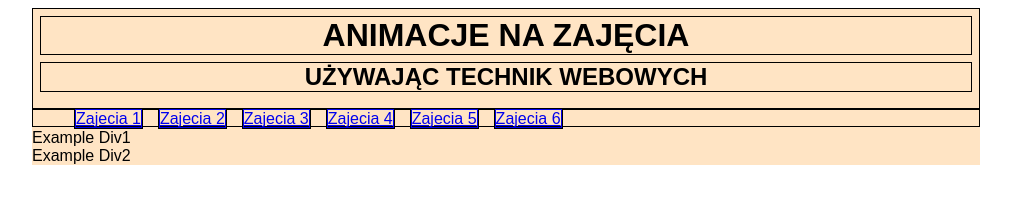
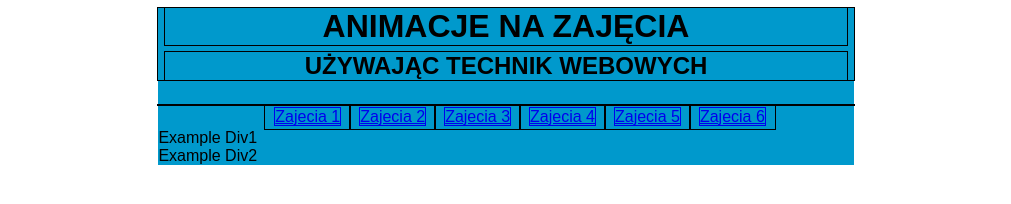
Before and after one commit to budzikt/WebPrimer, a website: page public_html/index.html in a window 1280 px wide. Shown: the whole page, without its empty margins (134-1145 px from the left). Drawn offline with Linux system fonts and the light colour scheme.

Commit message:
menu reorder, heared tag added

```diff
--- a/public_html/index.html
+++ b/public_html/index.html
@@ -15,10 +15,12 @@ and open the template in the editor.
 
         <div class="pageWrapper">
             <header class="debug">
-                <div class="site_head">
-                    <h1 class="site_head" id="headName">Animacje na zajęcia</h1>
-                    <h2 class="site_head" id="headSubtitle">Używając technik webowych</h2>
-                    <ul class="site_head" id="headMenu">
+                <div class="site_head_text">
+                    <h1 id="headName">Animacje na zajęcia</h1>
+                    <h2 id="headSubtitle">Używając technik webowych</h2>
+				</div>
+				<div class="site_head_menu">
+					<ul class="site_head_text menu_horizontal">
 					  <li><a href="AnimationsSrc/animation1.html" target="_self">Zajecia 1</a></li>
 					  <li><a href="AnimationsSrc/animation2.html" target="_self">Zajecia 2</a></li>
 					  <li><a href="AnimationsSrc/animation3.html" target="_self">Zajecia 3</a></li>
--- a/public_html/styles/main_css.css
+++ b/public_html/styles/main_css.css
@@ -4,44 +4,57 @@ body
     font-family: Arial, Helvetica, sans-serif;
 }
 
+/* Special class "debug" is present in code */
 *.debug *{
-    border-style: solid;
-    border-width: 1px;
-}
-
-div
-{
-
+    outline: solid;
+    outline-width: 1px;
 }
 
 div.pageWrapper
 {
-    width: 75%;
-    background-color: bisque;
+    width: 55%;
     margin: 0px auto;
+
+    background-color: #0099cc;
 }
 
-h1.site_head
-{
+div.site_head_text h1{
     text-align: center;
     margin: 7px;
     text-transform: uppercase;
 }
 
-h2.site_head
-{
+div.site_head_text h2{
     text-align: center;
     margin: 7px;
     text-transform: uppercase;
 }
 
-ul.site_head li
+ul.menu_horizontal
+{
+    /* position: relative; */
+    /* padding: 15px; */
+    width: 75%;
+    margin-left: auto;
+    margin-right: auto;
+    margin-bottom: 25px;
+    /* margin-top: 0px */
+}
+
+ul.menu_horizontal > li
 {
     float: left;
-    list-style: none;
-    margin-right: 15px;
+    list-style-type: none;
+    padding-left: 10px;
+    padding-right: 10px;
+    padding-bottom: 3px;
+    padding-top: 3px;
 }
 
 header + div{
     clear: both;
 }
+
+div.site_head_text + div{
+    clear: both;
+}
```
Lines whose indentation alone changed are shown as unchanged.
